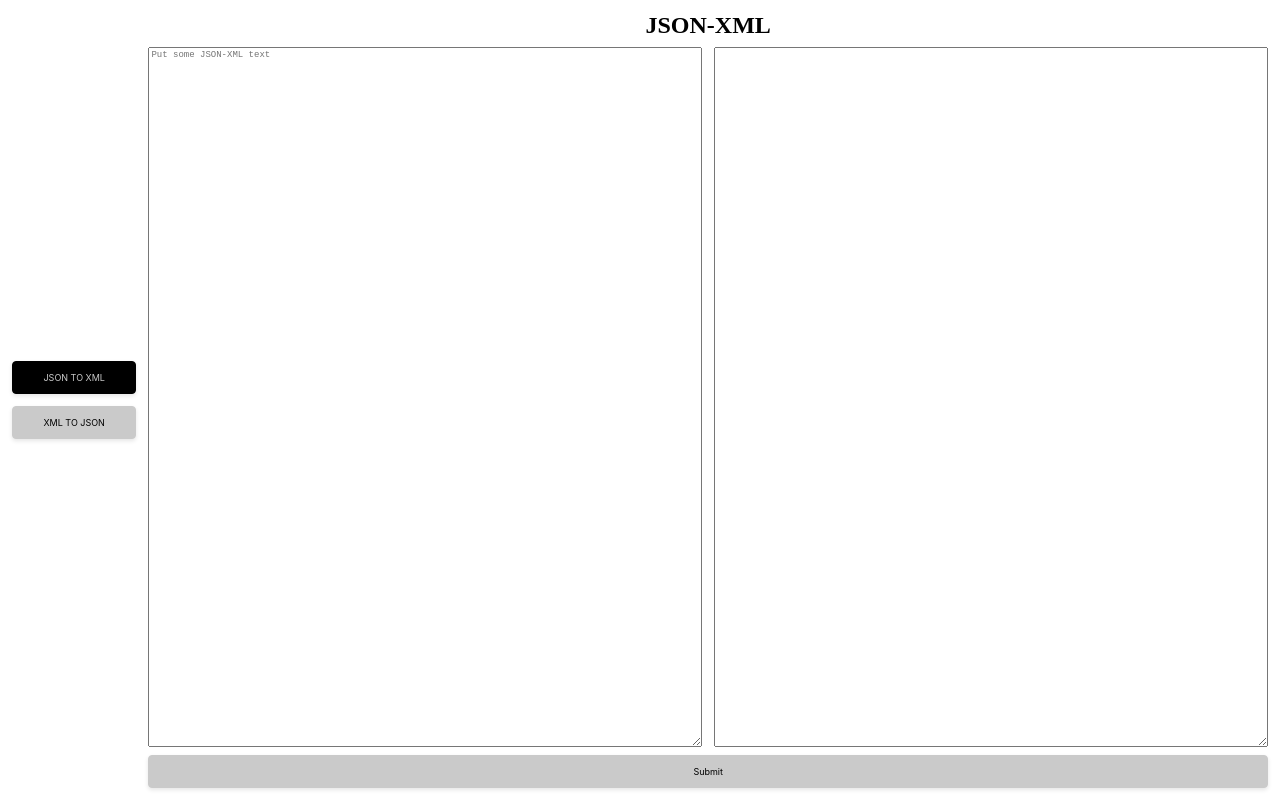
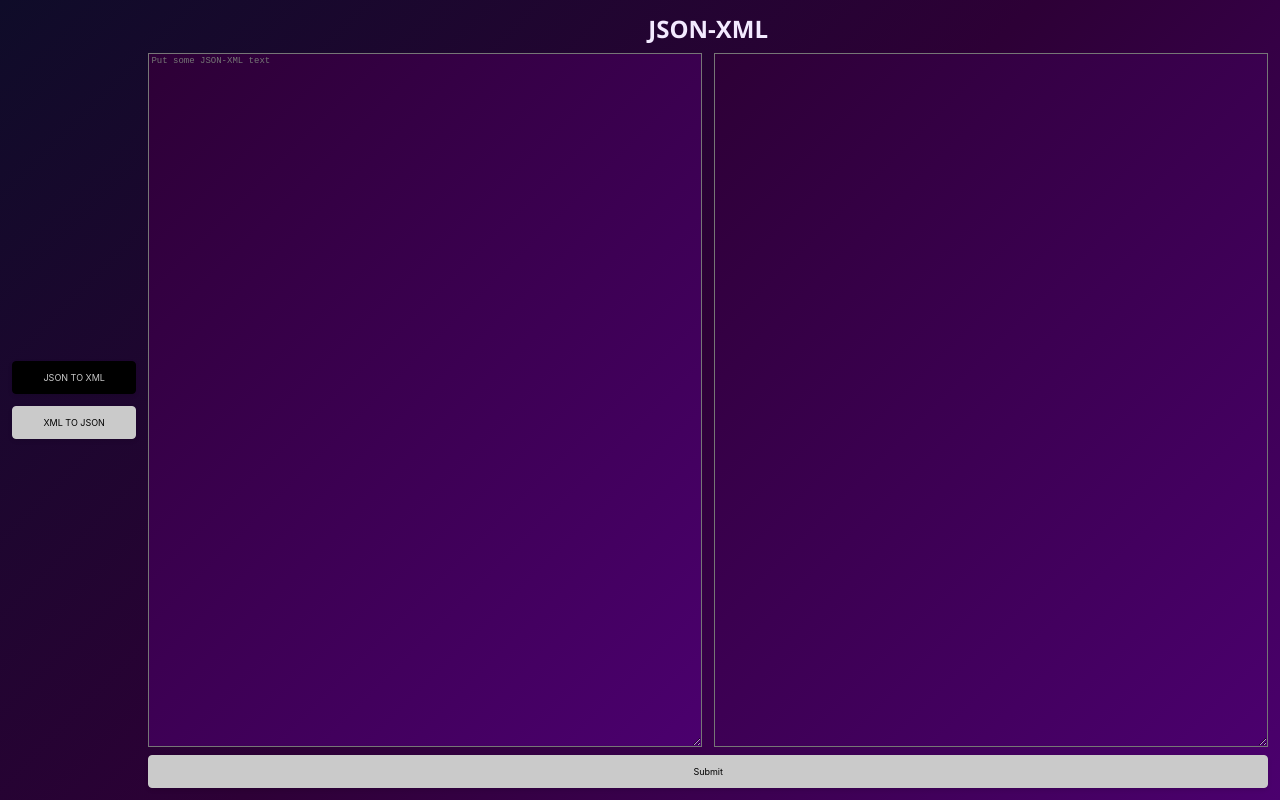
Before and after one commit to Jhons14/FrontConverter, a React (Vite) app: page / in a window 1280 px wide. Built offline with nearby package versions, Linux system fonts and the light colour scheme; no server answers.

Commit message:
Adding background

```diff
--- a/src/App/App.css
+++ b/src/App/App.css
@@ -1,5 +1,8 @@
 body {
   margin: 0;
+  background: linear-gradient(135deg, #0f0c29 0%, #2d0036 50%, #4b006e 100%);
+  color: #f3eaff;
+  font-family: 'Segoe UI', 'Arial', sans-serif;
 }
 .app-container {
   padding: 12px;
--- a/src/components/DataContainer/DataContainer.css
+++ b/src/components/DataContainer/DataContainer.css
@@ -18,6 +18,8 @@
 
 .data-input,
 .data-output {
+  background: linear-gradient(135deg, #2d0036 0%, #4b006e 100%);
+
   font-size: xx-small;
   height: 100%;
   box-sizing: border-box;
```
